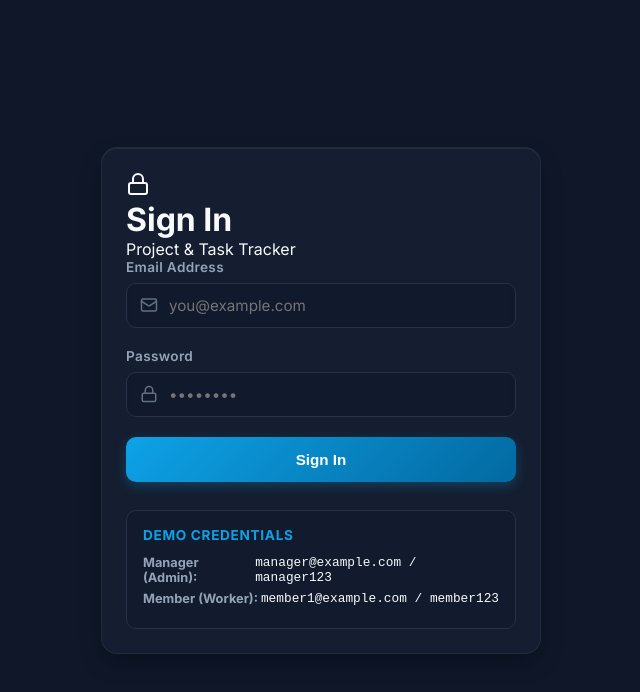
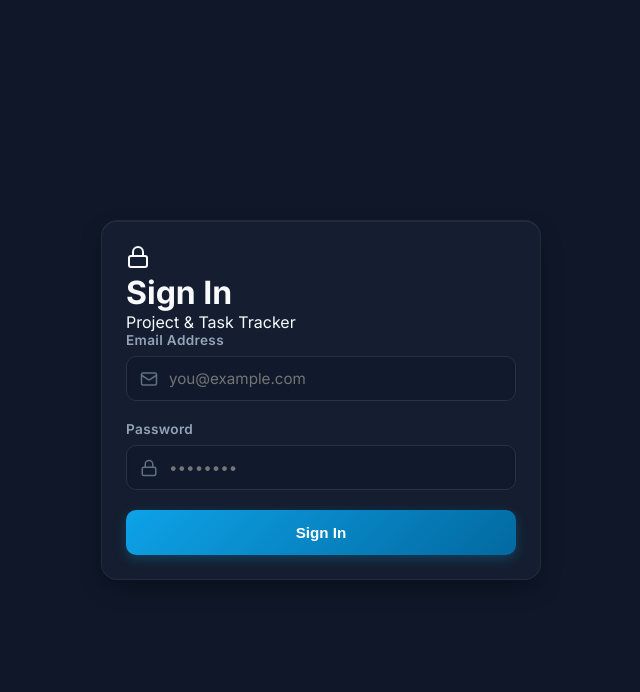
Before and after one commit to GurkiratSingh1874/BUSY_INFO_PROJECT, a React (Vite) app in the folder frontend/: page / in a window 1280 px wide. Shown: the top 692 px of the page, without its empty margins (319-959 px from the left). Built offline with nearby package versions, Linux system fonts and the light colour scheme.

Commit message:
remove demo credentials box from login view

```diff
--- a/frontend/src/components/Login.jsx
+++ b/frontend/src/components/Login.jsx
@@ -103,18 +103,6 @@ function Login({ onLoginSuccess }) {
             )}
           </button>
         </form>
-
-        <div className="demo-credentials-box">
-          <h4>Demo Credentials</h4>
-          <div className="demo-row">
-            <strong>Manager (Admin):</strong>
-            <span>manager@example.com / manager123</span>
-          </div>
-          <div className="demo-row">
-            <strong>Member (Worker):</strong>
-            <span>member1@example.com / member123</span>
-          </div>
-        </div>
       </div>
     </div>
   );
```
